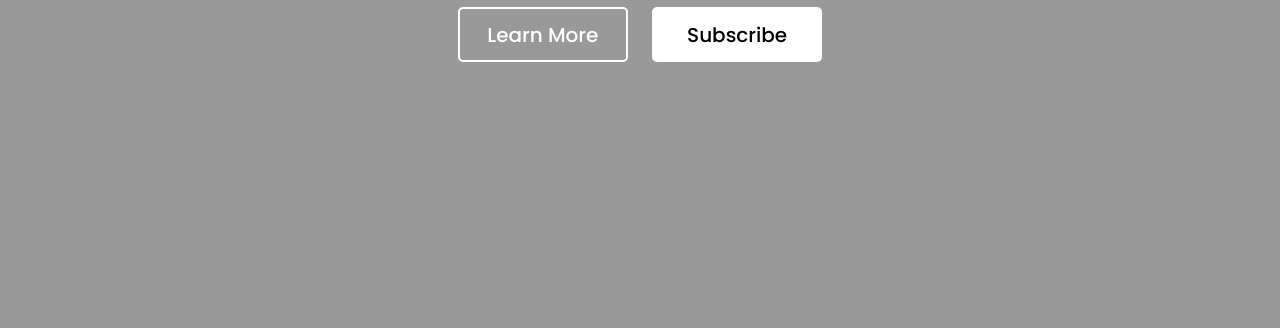
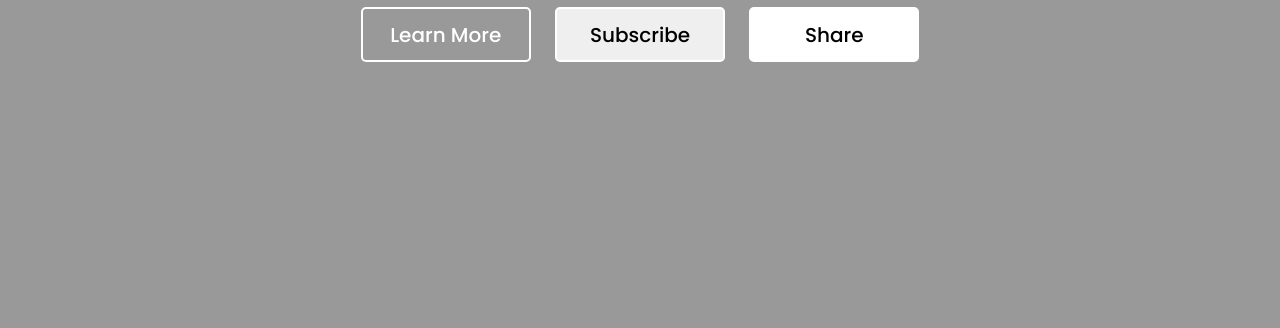
Before and after one commit to rajatsemwal/Test, a plain HTML site: page index.html in a window 1280 px wide. Shown: the part 472-800 px from the top of the page. Drawn offline with Linux system fonts and the light colour scheme.

Commit message:
second commit

```diff
--- a/index.html
+++ b/index.html
@@ -30,6 +30,7 @@
     <div class="btns">
       <button>Learn More</button>
       <button>Subscribe</button>
+      <button>Share</button>
     </div>
   </div>
 </body>
```
